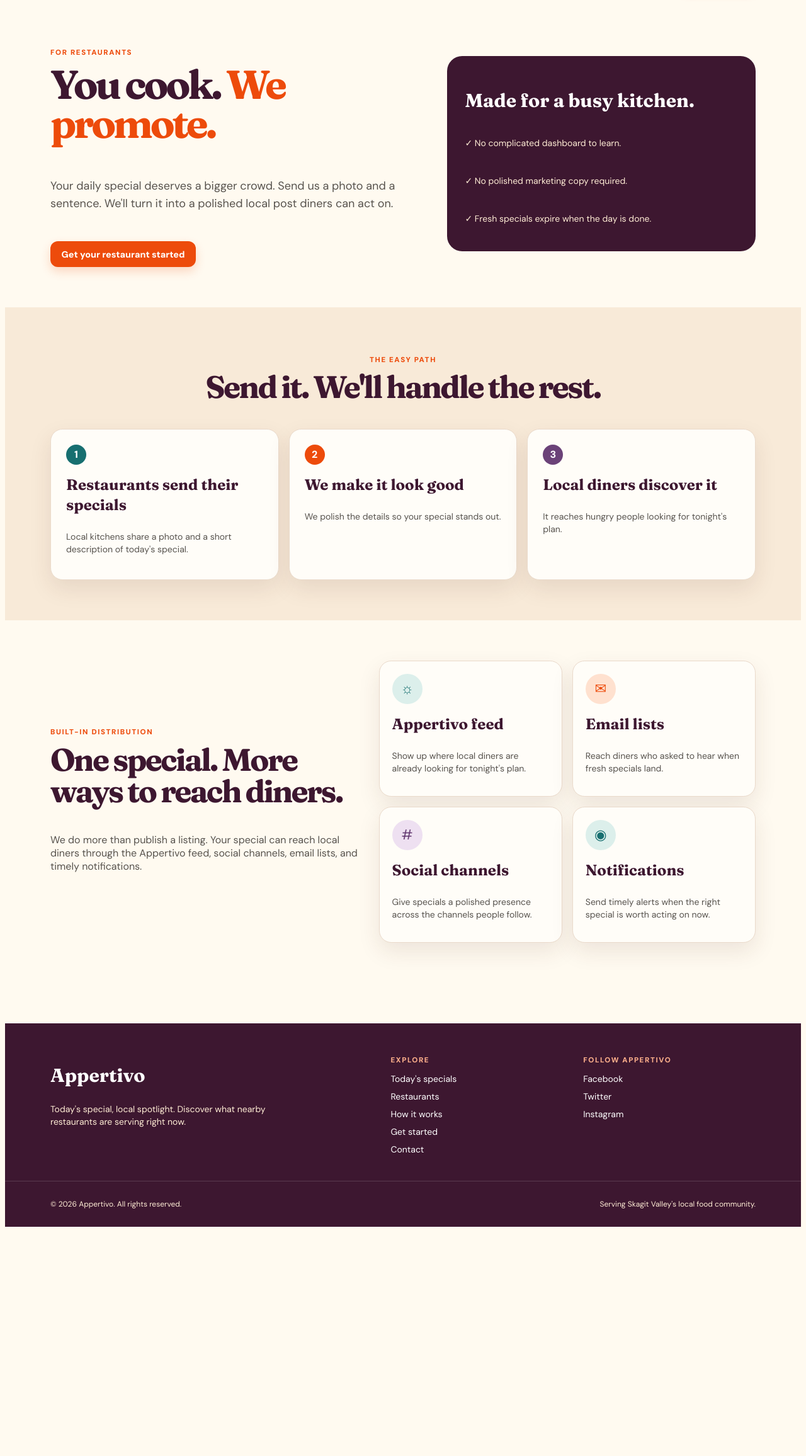
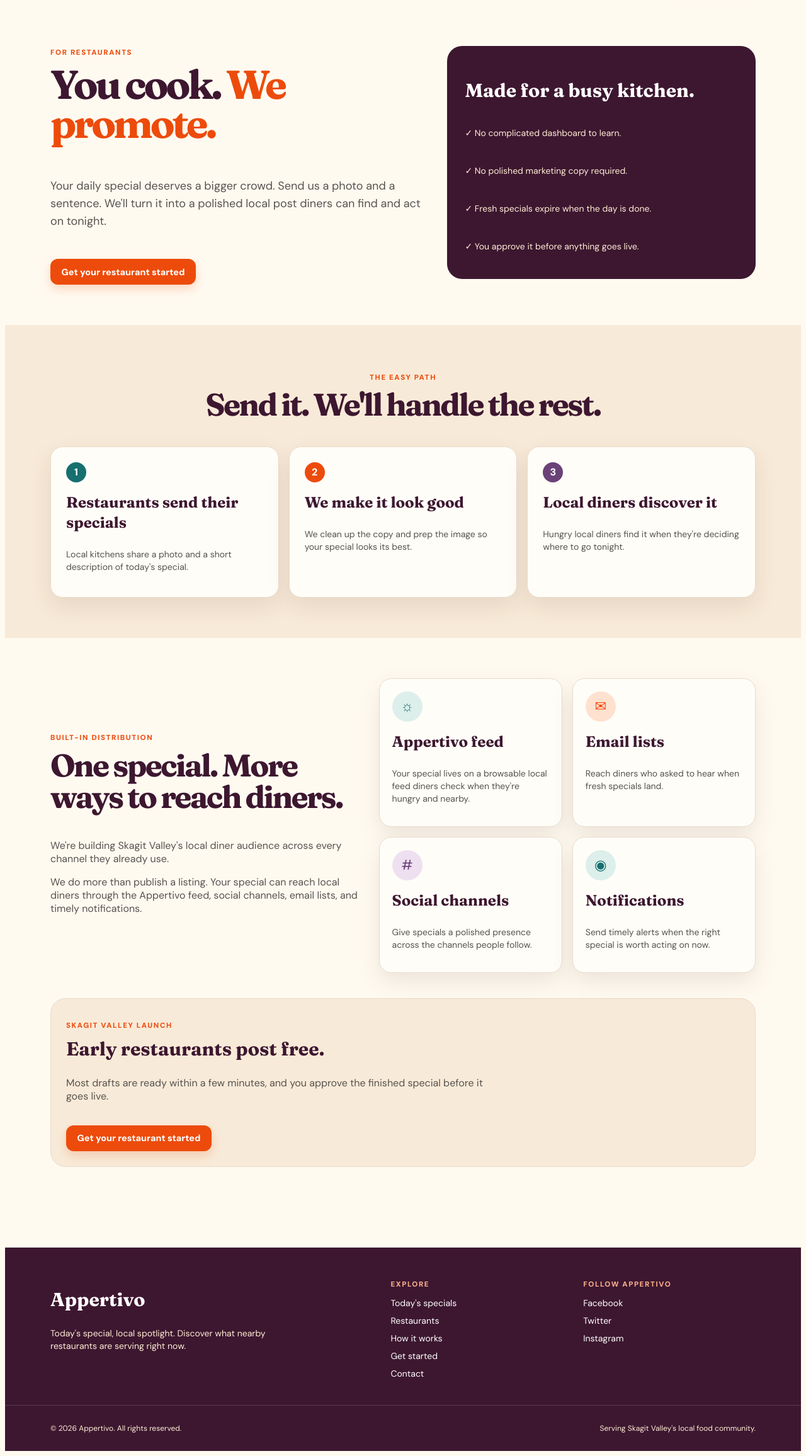
Before and after one commit to SkagitIan/Appertivo2026, a Flask app: page /for-restaurants in a window 1280 px wide. Shown: the part 85-2397 px from the top of the page at 63% size. Before the commit the page ends 2033 px from the top, so only its background shows below. Run offline with Flask 3, Linux system fonts and the light colour scheme; some libraries are stand-ins or nearby versions.

Commit message:
Improve restaurant landing page copy

```diff
--- a/templates/for_restaurants.html
+++ b/templates/for_restaurants.html
@@ -1,17 +1,25 @@
 {% extends "base.html" %}
 {% block title %}Promote your restaurant specials | Appertivo{% endblock %}
 {% block content %}
-<section class="page-width section-space grid items-center gap-8 lg:grid-cols-[1.1fr_.9fr]"><div><p class="eyebrow">For restaurants</p><h1 class="display-lg mt-3">You cook. <span class="text-[#ed4b0b]">We promote.</span></h1><p class="mt-5 max-w-2xl text-lg text-stone-600">Your daily special deserves a bigger crowd. Send us a photo and a sentence. We'll turn it into a polished local post diners can act on.</p><a href="{{ url_for('get_started') }}" class="button-primary mt-7">Get your restaurant started</a></div><aside class="plum-panel p-7"><h2 class="text-3xl">Made for a busy kitchen.</h2><div class="mt-5 grid gap-3 text-sm text-orange-100"><p>&#10003; No complicated dashboard to learn.</p><p>&#10003; No polished marketing copy required.</p><p>&#10003; Fresh specials expire when the day is done.</p></div></aside></section>
+<section class="page-width section-space grid items-center gap-8 lg:grid-cols-[1.1fr_.9fr]"><div><p class="eyebrow">For restaurants</p><h1 class="display-lg mt-3">You cook. <span class="text-[#ed4b0b]">We promote.</span></h1><p class="mt-5 max-w-2xl text-lg text-stone-600">Your daily special deserves a bigger crowd. Send us a photo and a sentence. We'll turn it into a polished local post diners can find and act on tonight.</p><a href="{{ url_for('get_started') }}" class="button-primary mt-7">Get your restaurant started</a></div><aside class="plum-panel p-7"><h2 class="text-3xl">Made for a busy kitchen.</h2><div class="mt-5 grid gap-3 text-sm text-orange-100"><p>&#10003; No complicated dashboard to learn.</p><p>&#10003; No polished marketing copy required.</p><p>&#10003; Fresh specials expire when the day is done.</p><p>&#10003; You approve it before anything goes live.</p></div></aside></section>
 <section class="bg-[#f8ead8]"><div class="page-width section-space"><p class="eyebrow text-center">The easy path</p><h2 class="display-md mt-2 text-center">Send it. We'll handle the rest.</h2><div class="mt-8">{% include "partials/steps.html" %}</div></div></section>
 <section class="page-width section-space">
   <div class="grid items-center gap-8 lg:grid-cols-[.9fr_1.1fr]">
-    <div><p class="eyebrow">Built-in distribution</p><h2 class="display-md mt-3">One special. More ways to reach diners.</h2><p class="mt-4 max-w-xl text-stone-600">We do more than publish a listing. Your special can reach local diners through the Appertivo feed, social channels, email lists, and timely notifications.</p></div>
+    <div><p class="eyebrow">Built-in distribution</p><h2 class="display-md mt-3">One special. More ways to reach diners.</h2><p class="mt-4 max-w-xl text-stone-600">We're building Skagit Valley's local diner audience across every channel they already use.</p><p class="mt-3 max-w-xl text-stone-600">We do more than publish a listing. Your special can reach local diners through the Appertivo feed, social channels, email lists, and timely notifications.</p></div>
     <div class="grid gap-4 sm:grid-cols-2">
-      <article class="card p-5"><span class="icon-bubble">&#9788;</span><h3 class="mt-4 text-2xl">Appertivo feed</h3><p class="mt-2 text-sm text-stone-600">Show up where local diners are already looking for tonight's plan.</p></article>
+      <article class="card p-5"><span class="icon-bubble">&#9788;</span><h3 class="mt-4 text-2xl">Appertivo feed</h3><p class="mt-2 text-sm text-stone-600">Your special lives on a browsable local feed diners check when they're hungry and nearby.</p></article>
       <article class="card p-5"><span class="icon-bubble orange">&#9993;</span><h3 class="mt-4 text-2xl">Email lists</h3><p class="mt-2 text-sm text-stone-600">Reach diners who asked to hear when fresh specials land.</p></article>
       <article class="card p-5"><span class="icon-bubble lilac">#</span><h3 class="mt-4 text-2xl">Social channels</h3><p class="mt-2 text-sm text-stone-600">Give specials a polished presence across the channels people follow.</p></article>
       <article class="card p-5"><span class="icon-bubble">&#9673;</span><h3 class="mt-4 text-2xl">Notifications</h3><p class="mt-2 text-sm text-stone-600">Send timely alerts when the right special is worth acting on now.</p></article>
     </div>
   </div>
+  <div class="mt-10 soft-panel p-6 md:flex md:items-center md:justify-between md:gap-6">
+    <div>
+      <p class="eyebrow">Skagit Valley launch</p>
+      <h2 class="mt-2 text-3xl">Early restaurants post free.</h2>
+      <p class="mt-3 max-w-2xl text-stone-600">Most drafts are ready within a few minutes, and you approve the finished special before it goes live.</p>
+    </div>
+    <a href="{{ url_for('get_started') }}" class="button-primary mt-5 md:mt-0">Get your restaurant started</a>
+  </div>
 </section>
 {% endblock %}
--- a/templates/partials/steps.html
+++ b/templates/partials/steps.html
@@ -1,5 +1,5 @@
 <div class="grid gap-4 md:grid-cols-3">
   <article class="step-card card p-6"><span class="step-number">1</span><h3 class="mt-4 text-2xl">Restaurants send their specials</h3><p class="mt-2 text-sm text-stone-600">Local kitchens share a photo and a short description of today's special.</p></article>
-  <article class="step-card card p-6"><span class="step-number">2</span><h3 class="mt-4 text-2xl">We make it look good</h3><p class="mt-2 text-sm text-stone-600">We polish the details so your special stands out.</p></article>
-  <article class="step-card card p-6"><span class="step-number">3</span><h3 class="mt-4 text-2xl">Local diners discover it</h3><p class="mt-2 text-sm text-stone-600">It reaches hungry people looking for tonight's plan.</p></article>
+  <article class="step-card card p-6"><span class="step-number">2</span><h3 class="mt-4 text-2xl">We make it look good</h3><p class="mt-2 text-sm text-stone-600">We clean up the copy and prep the image so your special looks its best.</p></article>
+  <article class="step-card card p-6"><span class="step-number">3</span><h3 class="mt-4 text-2xl">Local diners discover it</h3><p class="mt-2 text-sm text-stone-600">Hungry local diners find it when they're deciding where to go tonight.</p></article>
 </div>
```
Also changed, not shown: tests/test_mvp.py (+9 -0 lines).
